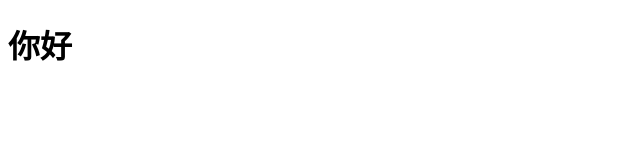
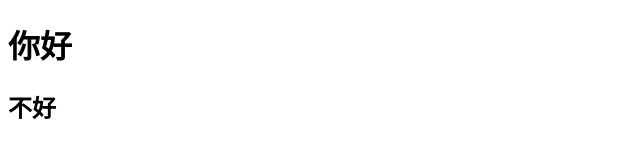
Before and after one commit to linmingxu/test, a plain HTML site: page index.html in a window 1280 px wide. Shown: the full height of the page, 0-640 px from the left. Drawn offline with Linux system fonts and the light colour scheme.

Commit message:
修改首页

```diff
--- a/index.html
+++ b/index.html
@@ -9,6 +9,7 @@
 
 <body>
     <h1>你好</h1>
+    <h2>不好</h2>
 </body>
 
 </html>
```
